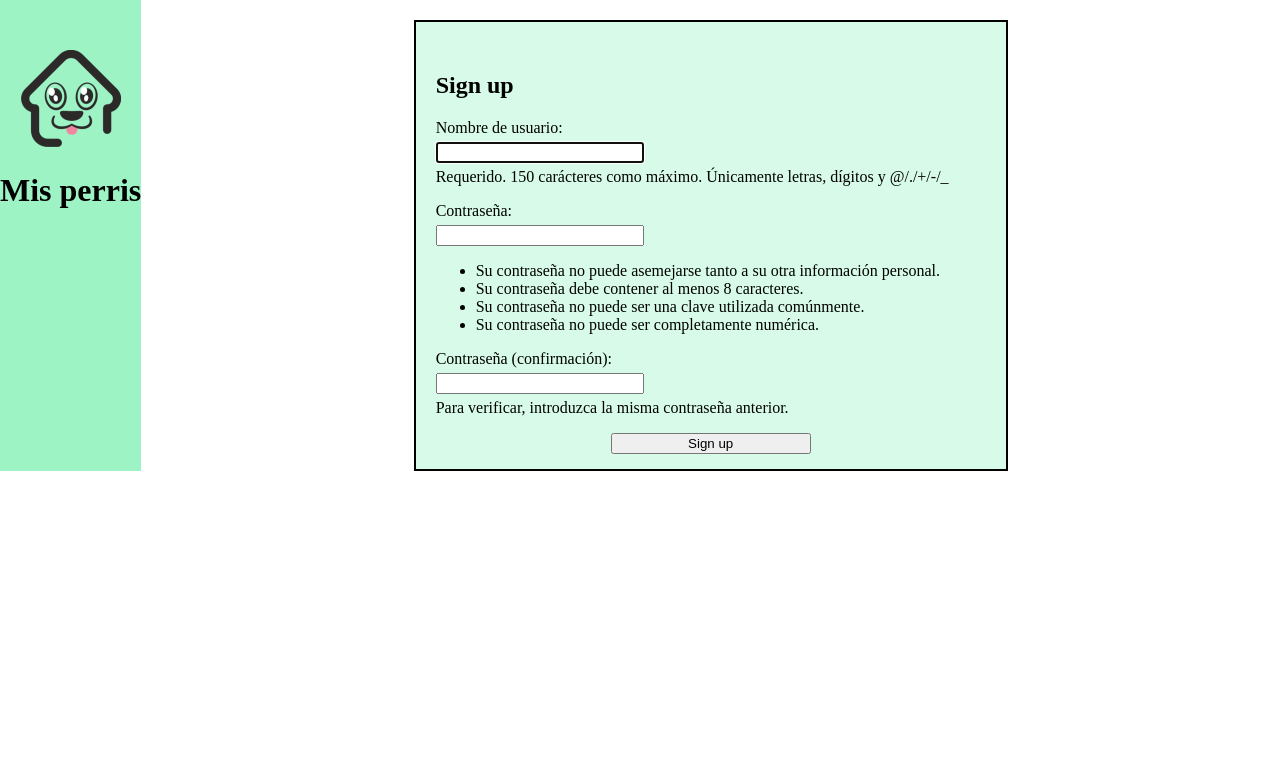
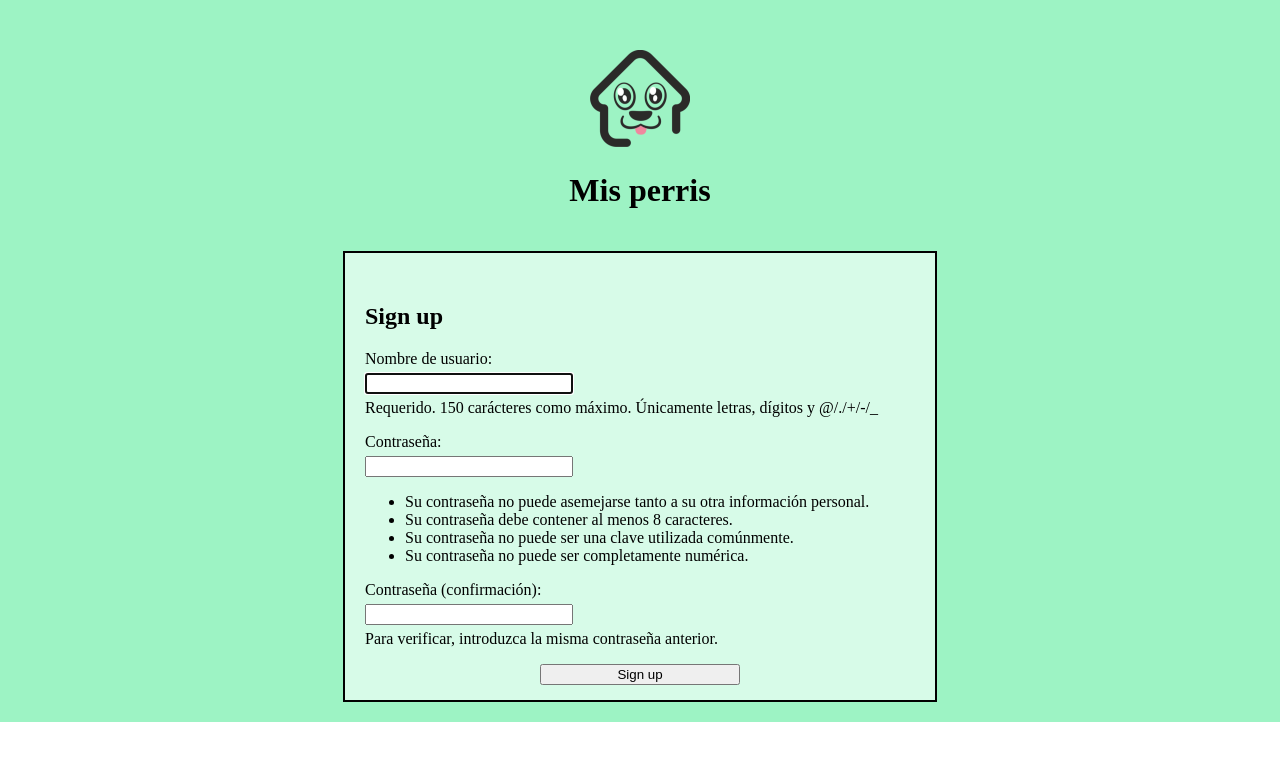
Before and after one commit to GabrielConstenla/mis-perris, a Django app: page /accounts/signup/ in a window 1280 px wide. Shown: the top 761 px of the page. Run offline with Django 3.2, Linux system fonts and the light colour scheme.

Commit message:
Cambios en css de signup
Se presenciaban errores al navegar por la pagina de sigup. Fueron
corregidos

```diff
--- a/accounts/templates/signup.html
+++ b/accounts/templates/signup.html
@@ -6,6 +6,7 @@
     <meta name="viewport" content="width=device-width, initial-scale=1">
     <link rel="icon" href="{% static 'img/logoPerris.png' %}">
     <link rel="stylesheet" href="{% static 'css/signup.css' %}">
+    <link rel="stylesheet" href="{% static 'css/menu.css' %}">
   </head>
 
   <body>
@@ -14,6 +15,7 @@
       <h1>Mis perris</h1>
     </header>
 
+    <main>
       <div class="registro">
         <h2>Sign up</h2>
         <form method="post">
@@ -22,6 +24,7 @@
           <button type="submit">Sign up</button>
         </form>
       </div>
+    </main>
 
   </body>
 </html>
--- a/misperris/static/css/galerias_style.css
+++ b/misperris/static/css/galerias_style.css
@@ -80,7 +80,7 @@
 
   .contenedor_galeria{
    width: 80%;
-   display:block;
+   display: inline-block;
    border-radius: 20px;
    box-shadow: 4px 4px black;
    border: solid 2px black;
--- a/misperris/static/css/signup.css
+++ b/misperris/static/css/signup.css
@@ -7,9 +7,11 @@ body{
   flex-flow: wrap;
 }
 
-header, nav, main,{
+header, nav, main{
 	width: 100%;
   max-width: 100%;
+  height: 100%;
+  max-height: 100%;
 }
 
 
@@ -53,6 +55,7 @@ main h3{
     background-color: #d7fbe8;
     padding: 15px 30px;
     padding-bottom: 15px;
+    margin-bottom: 20px;
   }
 
   button{
@@ -79,6 +82,7 @@ main h3{
     background-color: #d7fbe8;
     padding: 20px 30px;
     padding-bottom: 15px;
+    margin-bottom: 20px;
   }
 
   button{
@@ -106,6 +110,7 @@ main h3{
     background-color: #d7fbe8;
     padding: 30px 20px;
     padding-bottom: 15px;
+    margin-bottom: 20px;
   }
 
   button{
```
Also changed, not shown: misperris/tests.py (+19 -18 lines). Lines whose indentation alone changed are shown as unchanged.
